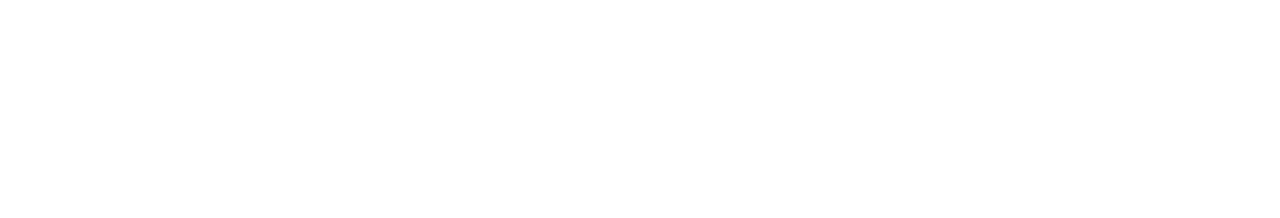
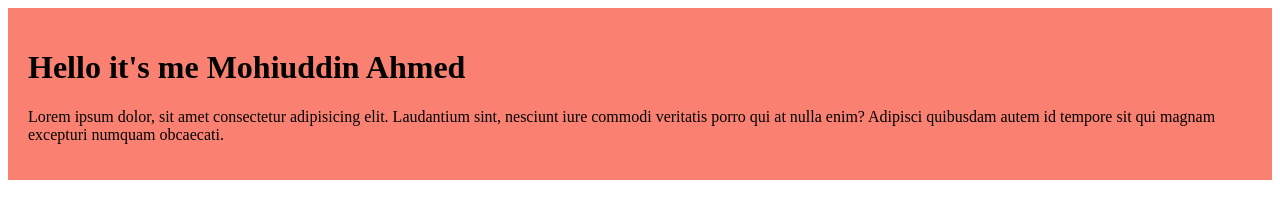
Before and after one commit to mohithedev/mywebsite, a plain HTML site: page index.html in a window 1280 px wide. Drawn offline with Linux system fonts and the light colour scheme.

Commit message:
added a stylesheet

```diff
--- a/index.html
+++ b/index.html
@@ -4,8 +4,14 @@
     <meta charset="UTF-8">
     <meta name="viewport" content="width=device-width, initial-scale=1.0">
     <title>My Website</title>
+    <link rel="stylesheet" href="styles/blog.css">
 </head>
 <body>
 
+    <div>
+        <h1>Hello it's me Mohiuddin Ahmed</h1>
+        <p>Lorem ipsum dolor, sit amet consectetur adipisicing elit. Laudantium sint, nesciunt iure commodi veritatis porro qui at nulla enim? Adipisci quibusdam autem id tempore sit qui magnam excepturi numquam obcaecati.</p>
+    </div>
+
 </body>
 </html>
--- /dev/null
+++ b/styles/blog.css
@@ -0,0 +1,4 @@
+div{
+    background: salmon;
+    padding: 20px;
+}
```
